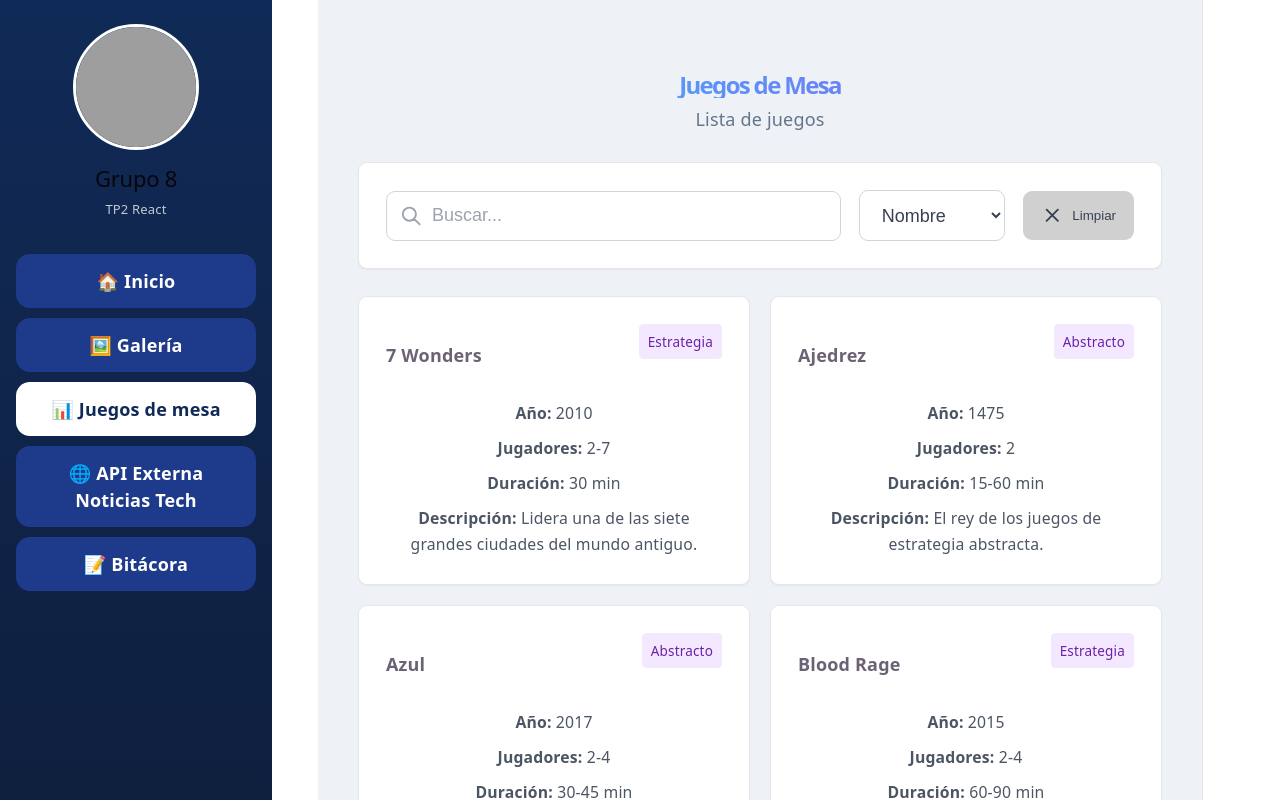
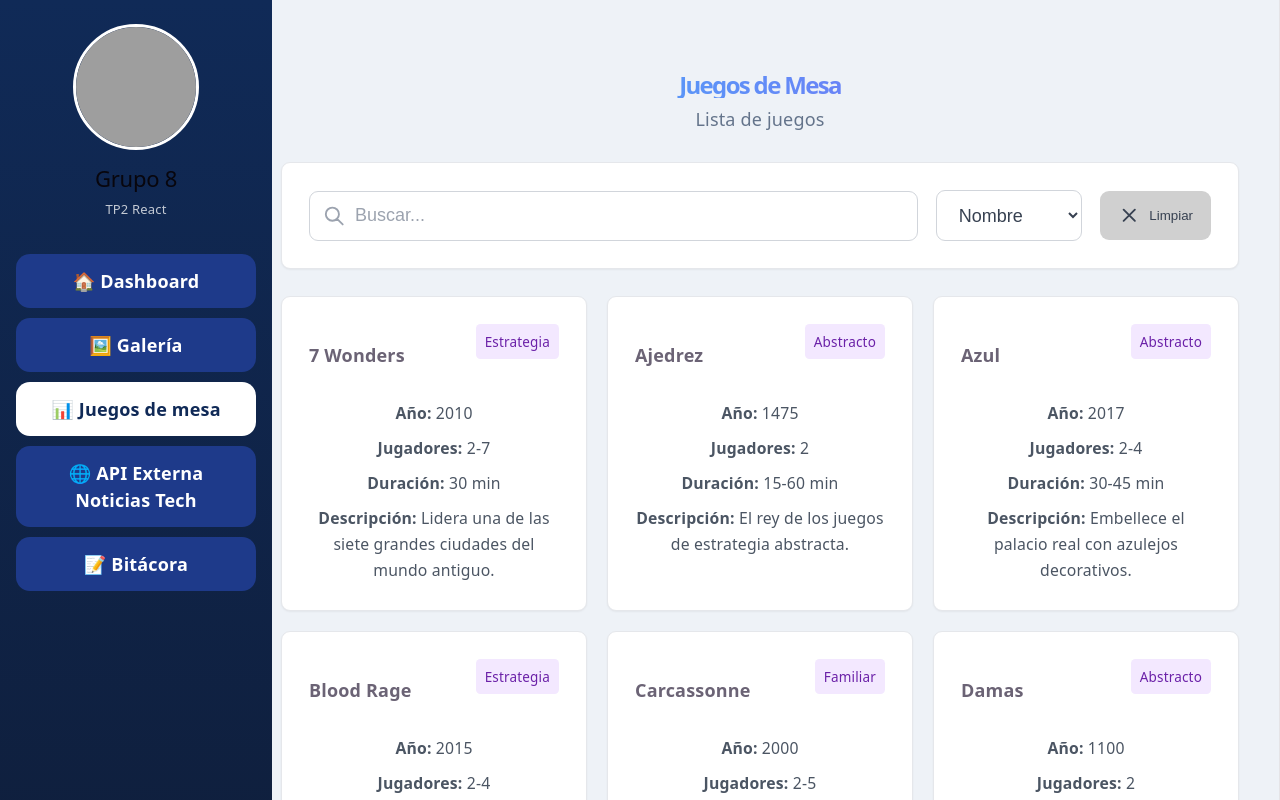
Before and after one commit to LynchFede/tp2-react-grupo8, a React (Vite) app: page /board-games in a window 1280 px wide. Shown: the top 800 px of the page. Built offline with nearby package versions, Linux system fonts and the light colour scheme; grey boxes are pictures that could not be loaded.

Commit message:
index.css/integrantes/sidebar

```diff
--- a/src/components/Sidebar.jsx
+++ b/src/components/Sidebar.jsx
@@ -12,7 +12,7 @@ function Sidebar() {
       </div>
 
       <nav className="sidebar-menu">
-        <NavLink to="/" className="sidebar-link">🏠 Inicio</NavLink>
+        <NavLink to="/" className="sidebar-link">🏠 Dashboard</NavLink>
         <NavLink to="/galeria" className="sidebar-link">🖼️ Galería</NavLink>
         <NavLink to="/board-games" className="sidebar-link">📊 Juegos de mesa</NavLink>
         <NavLink to="/tech-news" className="sidebar-link">🌐 API Externa Noticias Tech </NavLink>
--- a/src/data/integrantes.js
+++ b/src/data/integrantes.js
@@ -81,7 +81,7 @@ proyectos: [
     ],
     proyectos: [
       { nombre: "Club Deportivo Mobile", descripcion: "Aplicación móvil desarrollada en Android Studio estructurada en múltiples Activities. Cuenta con entry point de Login, Menú Principal, Registro de Clientes, módulos de Pagos (cuotas mensuales y actividades) con generación de comprobantes, y Listado de Vencimientos.", link: "https://github.com/IFTS29/ClubDeportivo-Mobile" },
-      { nombre: "CaC-movies", descripcion: "Catálogo interactivo de películas desarrollado con HTML, CSS y JavaScript como parte del programa Codo a Codo.", link: "https://nahuew.github.io/cac-movies/" }
+      { nombre: "CaC-movies", descripcion: "Catálogo interactivo de películas desarrollado con HTML, CSS y JavaScript como parte del programa Codo a Codo.", link: "https://nahuew.github.io/cac-movies/"}
     ],
     redes: {
       github: "https://github.com/nahuew",
--- a/src/index.css
+++ b/src/index.css
@@ -52,12 +52,15 @@
 
 body {
   margin: 0;
+  padding: 0;
+  box-sizing: border-box;/* src/index.css */
 }
 
 #root {
-  width: 1126px;
   max-width: 100%;
-  margin: 0 auto;
+  min-height: 100vh;
+  margin: 0;
+  padding: 0;
   text-align: center;
   border-inline: 1px solid var(--border);
   min-height: 100svh;
--- a/src/pages/boardGames.css
+++ b/src/pages/boardGames.css
@@ -93,6 +93,7 @@
 
 .game-list {
   display: grid;
-  grid-template-columns: repeat(2, 1fr);
+  grid-template-columns: repeat(auto-fill, minmax(280px, 1fr));
   gap: 20px;
+  width: 100%;
 }
```
